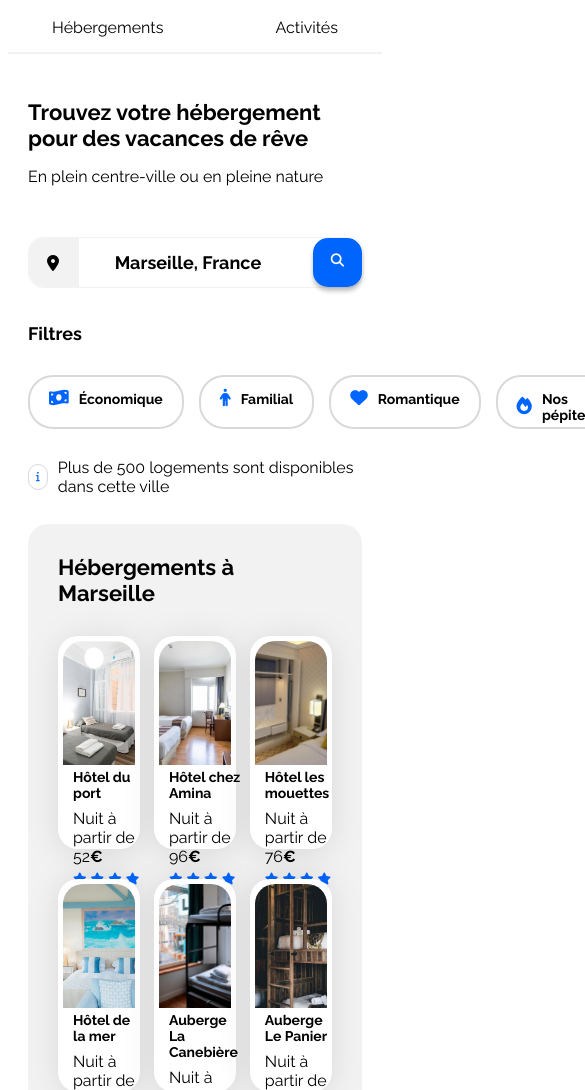
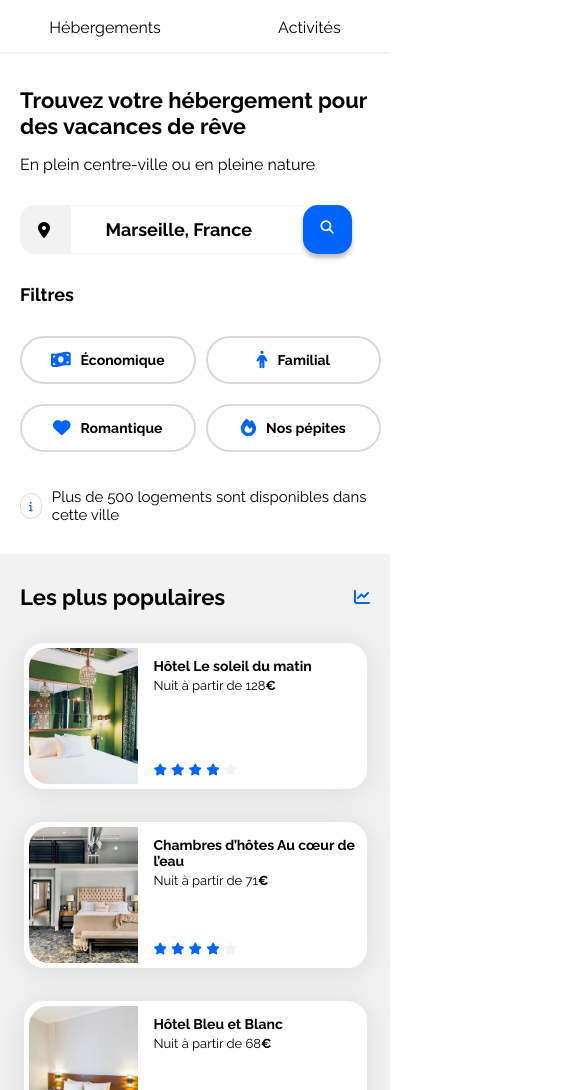
Before and after one commit to Oumayma-Hani-Bhouri/project-2_html-css, a plain HTML site: page index.html in a window 390 px wide. Shown: the part 73-1163 px from the top of the page, 585 px wide, since content can reach past the window. Drawn offline with Linux system fonts and the light colour scheme.

Commit message:
finish responsive part of mobile

```diff
--- a/css/style.css
+++ b/css/style.css
@@ -105,7 +105,7 @@ header .menu a:hover {
 .headline {
   display: flex;
   flex-direction: column;
-  margin-bottom: 35px;
+  margin-bottom: 15px;
 
 }
 .headline h1{
@@ -121,9 +121,9 @@ header .menu a:hover {
 
 .form-container {
   display: flex;
+  flex-direction: row;
   align-items: center;
   height: 49px;
-  width:30%;
 
 }
 
@@ -141,14 +141,14 @@ header .menu a:hover {
   width: 14px;
 }
 
-.form-container input {
+.form-container #search-bar {
   height:49px;
   font-weight: 700;
   font-size: 18px;
   outline: none;
   border: 1px solid var(--Grey, #F2F2F2);
+  border-right: none;
   text-align: center;
-
 }
 
 input::placeholder {
@@ -182,12 +182,12 @@ input::placeholder {
     height:17px;
 }
 
-/****** filtres de recherches ***********/
+/****** filter bar ***********/
 
 .filter-bar {
   display: flex;
-  margin-top: 20px;
-  margin-bottom: 20px;
+  margin-top: 15px;
+  margin-bottom: 5px;
   align-items:center;
 
 }
@@ -201,56 +201,48 @@ input::placeholder {
   justify-content: space-between;
   padding-left: 15px;
   gap: 15px;
+  list-style: none;
 }
-.filter-bar a {
-    height:50px;
+
+.filter-bar .filter {
+    display: flex;
+    align-items: center;
+    justify-content: center;
+    font-size: 17px;
+    font-weight: 700;
+    gap:10px;
+    padding:14px 19px;
     border-radius:25px;
     border: 2px solid #d9d9d9;
-
 }
-.filter-bar  li {
-   display: flex;
-   align-items: center;
-   flex-direction: row;
-   font-size: 17px;
-   font-weight: 700;
-   text-decoration: none;
-   padding-right: 19px;
-   padding-top: 14px;
-   padding-bottom: 14px;
-   gap:10px;
-}
-
-.filter-bar i{
-
-    padding-left: 19px;
-}
-.filter-bar a:hover {
+.filter-bar filter:hover {
   background: linear-gradient(0deg, #deebff, #deebff);
 }
 
-/****** info-bar ***********/
+/****** info bar ***********/
 .info-bar {
   display: flex;
-  height: 24px;
   flex-direction: row;
+  justify-content:flex-start ;
   align-items: center;
-  margin-bottom: 35px;
+  margin-bottom: 15px;
 }
 
 .info-bar .info-icon {
-  display: flex;
-  width: 24px;
-  height: 100%;
+  display:flex;
+  width: 24px ;
+  height: 24px ;
   border: 1px solid rgba(217, 217, 217, 1);
   border-radius: 100px;
   justify-content: center;
   align-items: center;
-  margin-right: 10px;
+  margin-right:10px ;
+
 }
 
 .info-bar p {
-  font-size: 16px;
+    font-size: 16px;
+    font-weight: 400;
 }
 
 /****** Hebergements And Populaires ***********/
@@ -320,7 +312,7 @@ input::placeholder {
 
 .hebergements-cards .card-rating {
   margin-top: 0px;
-  margin-bottom: 15px;
+
 
 
 }
@@ -380,26 +372,23 @@ input::placeholder {
     margin-bottom: 5px;
 
 }
-/****** Activités ***********/
+/****** Activities ***********/
 .activities {
   width:100%;
   display: flex;
   flex-direction: column;
   margin-top: 35px;
-  margin-bottom: 35px;
-
 }
 
 .activities-title {
   display: flex;
   margin-left: 30px;
-  padding-top: 30px;
+  margin-top: 30px;
 }
 .activities-cards   {
   display: flex;
   justify-content: space-between;
-  margin: 30px;
-  padding-bottom: 30px;
+  padding: 30px;
   gap:30px;
 }
 
@@ -410,7 +399,7 @@ input::placeholder {
   display: flex;
   flex-direction: column;
   justify-content: space-between;
-
+  padding:0px ;
 }
 
 .activities-cards img {
@@ -418,25 +407,26 @@ input::placeholder {
   height: 380px;
   border-top-left-radius: 20px;
   border-top-right-radius: 20px;
+
 }
 .activities-cards .card-content {
+  width:100%;
   display: flex;
   justify-content: flex-start;
-  padding: 20px,19px;
+  padding-left: 19px;
 }
 
 .activities-cards .card-title {
- padding-left: 16px;
-  height:19px;
-
+    margin-top: 20px;
+    margin-bottom: 20px;
 }
-
+/****** footer ***********/
 footer {
   display: flex;
   justify-content: space-between;
   background-color: var(--main-bg-color);
   margin-top: 35px;
-  gap: 40px;
+
 }
 .a-propos,
 .nos-hebergements,
@@ -455,6 +445,7 @@ footer h3 {
   font-weight: 700;
 }
 
+
 /****** Media queries ***********/
 /* Medium devices (tablets, less/equal than 1024px) */
 @media (max-width: 1024px) {
@@ -470,7 +461,7 @@ footer h3 {
    padding-left: 0px;
 
     }
-.filter-bar li {
+.filter-bar .filter {
     font-size: 14px;
 }
 
@@ -481,8 +472,15 @@ footer h3 {
   .hebergements {
     width: 100%;
   }
+  .hebergements-cards .card-content {
+    padding-bottom: 5px;
+
+  }
   .hebergements-cards .card-title {
     font-size: 14px;
+  }
+  .hebergements-cards .card-subtitle {
+    font-size: 13px;
   }
   .populaires {
     width: 100%;
@@ -523,16 +521,31 @@ footer h3 {
 
 
 /* Small devices (phones, less than 768px) */
-@media (max-width: 767.98px) {
+@media (max-width: 767.98px) and (min-width: 320px ) {
+    * {
+       margin-left: 0 ;
+       margin-right: 0;
+      }
+
+    body {
+        display: flex;
+        width:100%;
+        max-width: 767.98px;
+        min-width: 320px;
+    }
+
     .main-container {
-        padding: 0;
-        margin: 0;
+        width:100%;
+        margin:0 ;
+        padding: 0 ;
+        gap : 35px;
     }
 /****** header ***********/
 header {
     width:100%;
     display: flex;
     flex-direction: column;
+    margin-bottom: 15px ;
 }
 
 header .logo{
@@ -543,39 +556,31 @@ align-items: center;
 
  header .menu  {
  width:100%;
- box-sizing: border-box;
- border-bottom: solid 2px rgba(242, 242, 242, 1) ;
- padding-bottom:15px;
+box-sizing: border-box;
+border-bottom: solid 2px rgba(242, 242, 242, 1) ;
+justify-content: space-evenly;
+padding-bottom:15px;
+}
+header .menu  a {
+    width: 50%;
+}
+header .menu a:hover {
+    color: rgba(0, 101, 252, 1);
+    border-top: none;
+    border-bottom: solid 2px rgba(0, 101, 252, 1);}
+
+ /****** main ***********/
+ .headline {
+  padding:0 20px;
+ }
+ /****** search bar ***********/
+.form-container {
+ width:85%;
+ padding: 0 20px ;
 
 }
-
-
-header .menu  a:hover {
-    color: rgba(0, 101, 252, 1);
-    border-top: none;
-    border-bottom: solid 2px rgba(0, 101, 252, 1);
-
-}
- /****** main ***********/
- main {
-    padding: 0 20px;
-    gap:35px;
-}
-
-.headline h1 {
-    margin-top:15px;
-
-}
- /****** search bar ***********/
-.form-container{
-    width:100%;
-    border-radius: 15px;
-    border: 1px solid var(--Grey, #F2F2F2);
-}
-.form-container input {
-    width:70%;
-    border-right: none;
-    border:  var(--Grey, #F2F2F2);
+.form-container #search-bar {
+    width:80%;
 }
 .form-container .form-submit-text  {
     display:none;
@@ -587,14 +592,109 @@ header .menu  a:hover {
     align-items: center;
     border-radius: 15px ;
     background: #0065fc;
-    border:  #0065fc;
+    border: 2px solid #0065fc;
     cursor: pointer;
     padding: 15px 16px;
     box-shadow: 0px 4px 4px 0px rgba(0, 0, 0, 0.25);
+
+}
+/****** filter bar ***********/
+.filter-bar {
+    display:flex;
+    flex-direction: column;
+    width:100%;
+    padding:0 20px ;
+
+}
+
+.filter-bar ul {
+    display:flex;
+    flex-wrap: wrap;
+    flex-direction: row;
+    justify-content: flex-start;
+    width:100%;
+    gap: 20px 10px ;
 }
 
 
-
+.filter-bar li {
+    width: 45% ;
 
 }
+
+.filter-bar .filter {
+    font-size: 14px;
+}
+/****** info bar ***********/
+.info-bar {
+    padding:0 20px;
+    margin-bottom:0;
+}
+
+.info-bar p {
+    font-size: 15px;
+}
+/****** hebergements and populaires  ***********/
+.hebergements-and-populaires {
+    flex-direction: column-reverse;
+    gap:15px;
+    width:  100% ;
+
+  }
+.hebergements-and-populaires .populaires {
+    width: 100%;
+   border-radius: 0;
+   padding:30px 20px ;
+   margin-top:15px;
+}
+.populaires-cards {
+    display: flex;
+    flex-flow: column;
+    justify-content: center;
+    align-items: center;
+  }
+.populaires-cards a {
+    width:98%;
+
+}
+
+.hebergements-and-populaires .hebergements {
+    width: 100%;
+    padding:20px 20px 0 20px;
+    background-color:rgba(255, 255, 255, 1) ;
+
+}
+.hebergements-cards {
+    display: flex;
+    flex-flow: column;
+    justify-content: center;
+    align-items: center;
+  }
+.hebergements-cards a {
+    width:98%;
+}
+/****** Activities ***********/
+.activities {
+    width:100% ;
+}
+.activities-cards   {
+    display: flex;
+    flex-direction: column;
+    justify-content: center;
+    align-items: center;
+  }
+
+.activities a {
+      width:97%;
+  }
+/****** footer ***********/
+footer {
+    width:100%;
+    display: flex;
+    flex-direction: column;
+    justify-content: space-between;
+    gap:50px;
+    padding-top: 30px;
+}
+}
   /* ... */
--- a/index.html
+++ b/index.html
@@ -64,28 +64,37 @@
             <button class="form-submit-icon">
               <i class="fa-solid fa-magnifying-glass"> </i>
             </button>
-        </div>
+            </div>
           </form>
-
         </section>
-
         <section class="filter-bar">
           <h2>Filtres</h2>
           <ul>
-            <a href="">
+
               <li>
+                <a href="" class="filter">
                 <i class="fa-solid fa-money-bill-wave fa-lg"> </i> Économique
+
+                 </a>
               </li>
-            </a>
-            <a href="">
-              <li><i class="fa-solid fa-person fa-lg"> </i> Familial</li>
-            </a>
-            <a href="">
-              <li><i class="fa-solid fa-heart fa-lg"> </i> Romantique</li>
-            </a>
-            <a href="">
-              <li><i class="fa-solid fa-fire fa-lg"> </i> Nos pépites</li>
-            </a>
+
+              <li>
+                <a href="" class="filter" >
+                <i class="fa-solid fa-person fa-lg"> </i> Familial
+                </a>
+              </li>
+
+              <li>
+                <a href="" class="filter" >
+                <i class="fa-solid fa-heart fa-lg"></i>    Romantique
+                 </a>
+              </li>
+
+              <li>
+                <a href="" class="filter" >
+                <i class="fa-solid fa-fire fa-lg"> </i> Nos pépites
+                 </a>
+              </li>
           </ul>
         </section>
 
```
